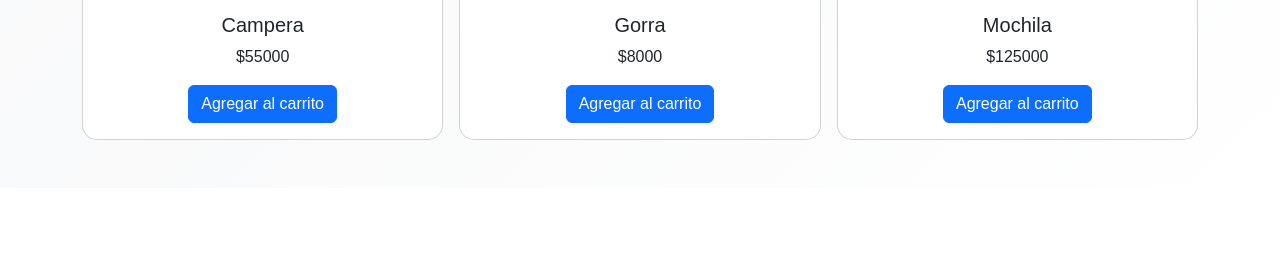
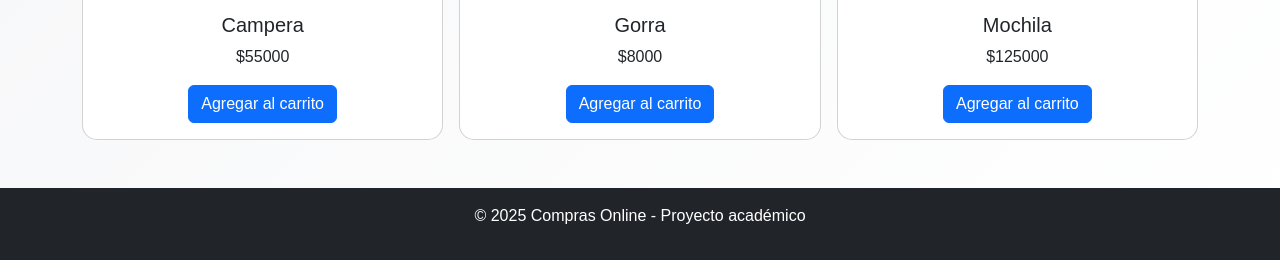
Before and after one commit to juanmasemper/compras-online-Semper, a plain HTML site: page pages/productos.html in a window 1280 px wide. Shown: the part 950-1210 px from the top of the page. Before the commit the page ends 1138 px from the top, so only its background shows below. Drawn offline with nearby package versions, Linux system fonts and the light colour scheme.

Commit message:
Tercer Commit FIX 2

```diff
--- a/pages/productos.html
+++ b/pages/productos.html
@@ -78,6 +78,11 @@
       </div>
     </div>
 
+    <!-- Footer -->
+    <footer class="bg-dark text-white text-center py-3">
+      <p>&copy; 2025 Compras Online - Proyecto académico</p>
+    </footer>
+
     <!-- Scripts -->
     <script src="https://cdn.jsdelivr.net/npm/bootstrap@5.3.3/dist/js/bootstrap.bundle.min.js"></script>
     <script src="../js/app.js"></script>
```
